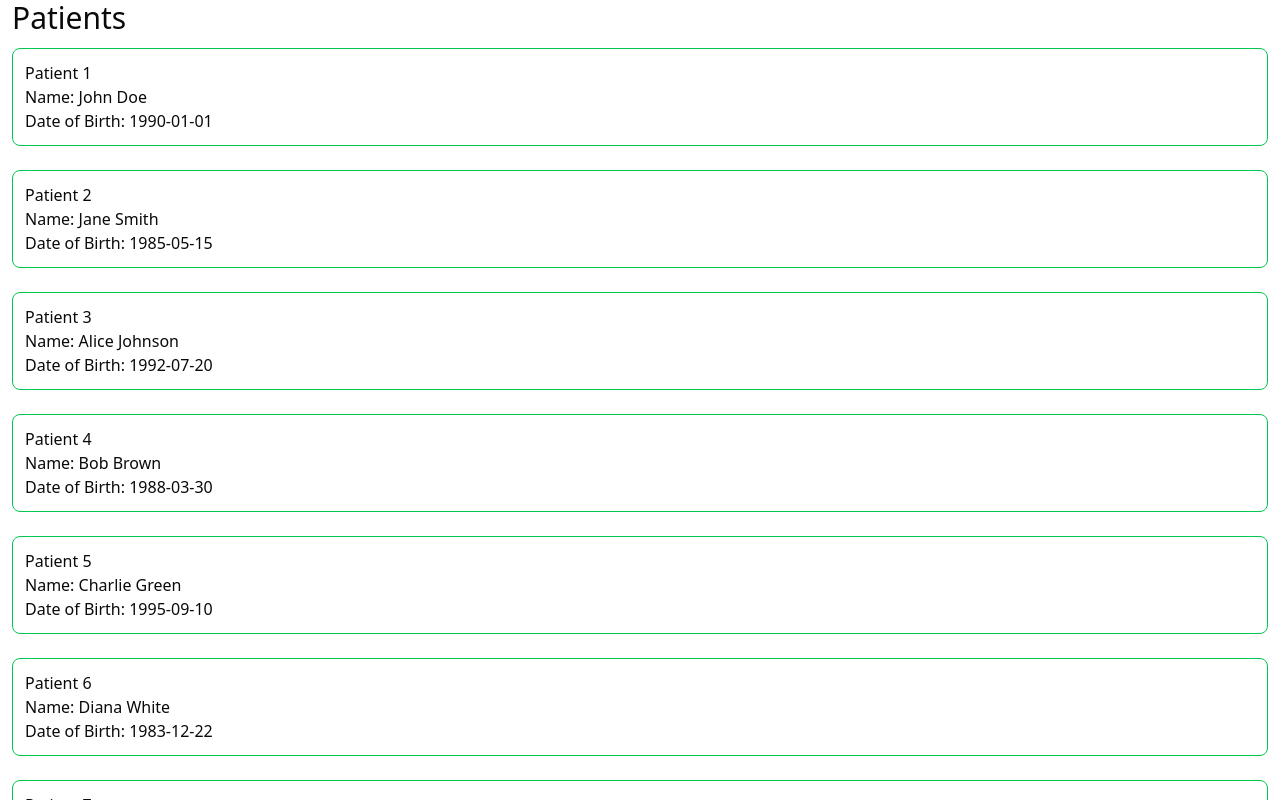
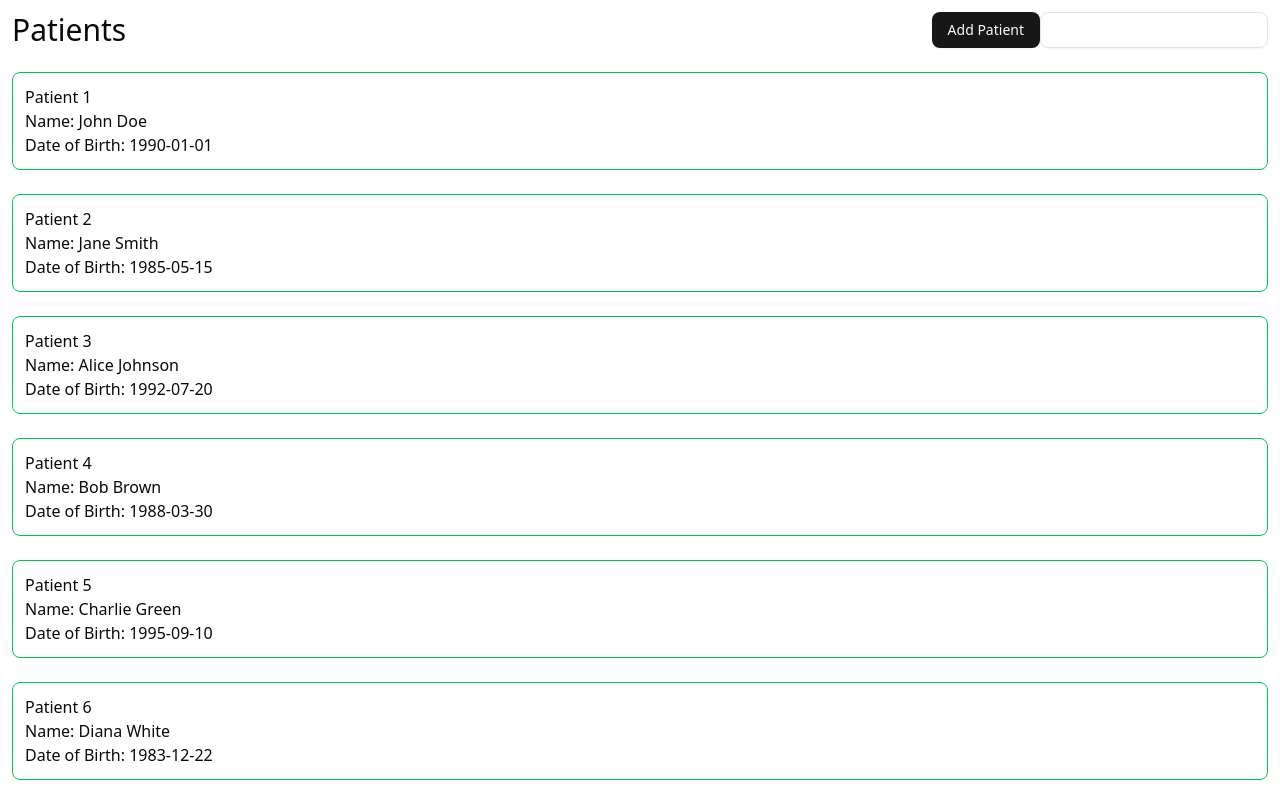
Before and after one commit to ARedaUni/dentology-ali-reda, a Next.js app: page /patients in a window 1280 px wide. Shown: the top 800 px of the page. Built offline with nearby package versions, Linux system fonts and the light colour scheme.

Commit message:
added add functionality with very minimal UI

```diff
--- a/app/patients/page.tsx
+++ b/app/patients/page.tsx
@@ -1,31 +1,44 @@
 'use client'
-import {useState, useEffect} from 'react'
+import {useState, useEffect, ChangeEvent} from 'react'
 import patientData from '@/lib/data/patients.json'
 import { Patientlist } from '@/components/patients/patientlist'
+import { Input } from '@/components/ui/input'
+import { patients } from '@/lib/types'
+import { Button } from '@/components/ui/button'
+import { Addpatient } from '@/components/patients/addpatient'
 
 export default function Patients(){
-    type patientdata = {
-        id: string,
-        name: string,
-        date_of_birth: string
-    }
 
-    const [patients, setPatients] = useState<patientdata[]>(patientData)
+
+    const [patients, setPatients] = useState<patients[]>(patientData)
+    const [isOpen, setIsOpen] = useState(false);
+
+
+
 
 
 
 
     return (
         <div className='min-h-screen '>
+         {isOpen ? <Addpatient setIsOpen={setIsOpen} patients={patients} setPatients={setPatients} /> :
+            <div className='flex flex-col'>
+                <div className='flex justify-between mx-3 my-3'>
+            <h1 className='text-3xl '>Patients</h1>
+            <div className='flex'>
+            <Button onClick={() => {setIsOpen(true)}}>Add Patient</Button>
+            <Input  className='max-w-72'/>
+            </div>
+            </div>
 
-            <div className='flex flex-col'>
-            <h1 className='text-3xl ml-3'>Patients</h1>
             {patients && patients.map(patient => {
                 return (
                     <Patientlist key={patient.id} patient={patient} />
                 )
             })}
             </div>
+}
+
 
         </div>
     )
--- /dev/null
+++ b/components/patients/addpatient.tsx
@@ -0,0 +1,44 @@
+import { patients } from "@/lib/types";
+import { SetStateAction, useState
+ } from "react";
+
+
+
+ export function Addpatient({setPatients, patients, setIsOpen}: any){
+    const generateId = () => Math.floor(Math.random()*1000).toString()
+
+    const [newPatient, setNewPatient] = useState(
+        {
+            id: generateId(),
+            name: '',
+            date_of_birth: ''
+        }
+    )
+
+    //single one with neat trick to not repeat handle function for each input
+    const handleInputs = (e) => {
+        setNewPatient({...newPatient,
+            [e.target.name]: e.target.value
+        })
+    }
+
+    const addPatient = (e) => {
+        if(newPatient.name === '' || newPatient.date_of_birth === '') return;
+        setPatients([...patients, newPatient])
+        setIsOpen(false)
+    }
+
+    return(
+        <div className="flex justify-center">
+            <div className="flex flex-col space-y-2  max-w-96 max-h-96">
+                <label htmlFor="name">Name: </label>
+                <input className="border border-green-200" onChange={handleInputs} name="name"/>
+                <label htmlFor="name">Date of birth: </label><span className="text-xs italic">format: YYYY-MM-DD</span>
+                <input onChange={handleInputs} className="border border-green-200" name="date_of_birth"/>
+                <button onChange={handleInputs} onClick={addPatient}>Add Patient</button>
+            </div>
+
+        </div>
+
+    )
+ }
```
